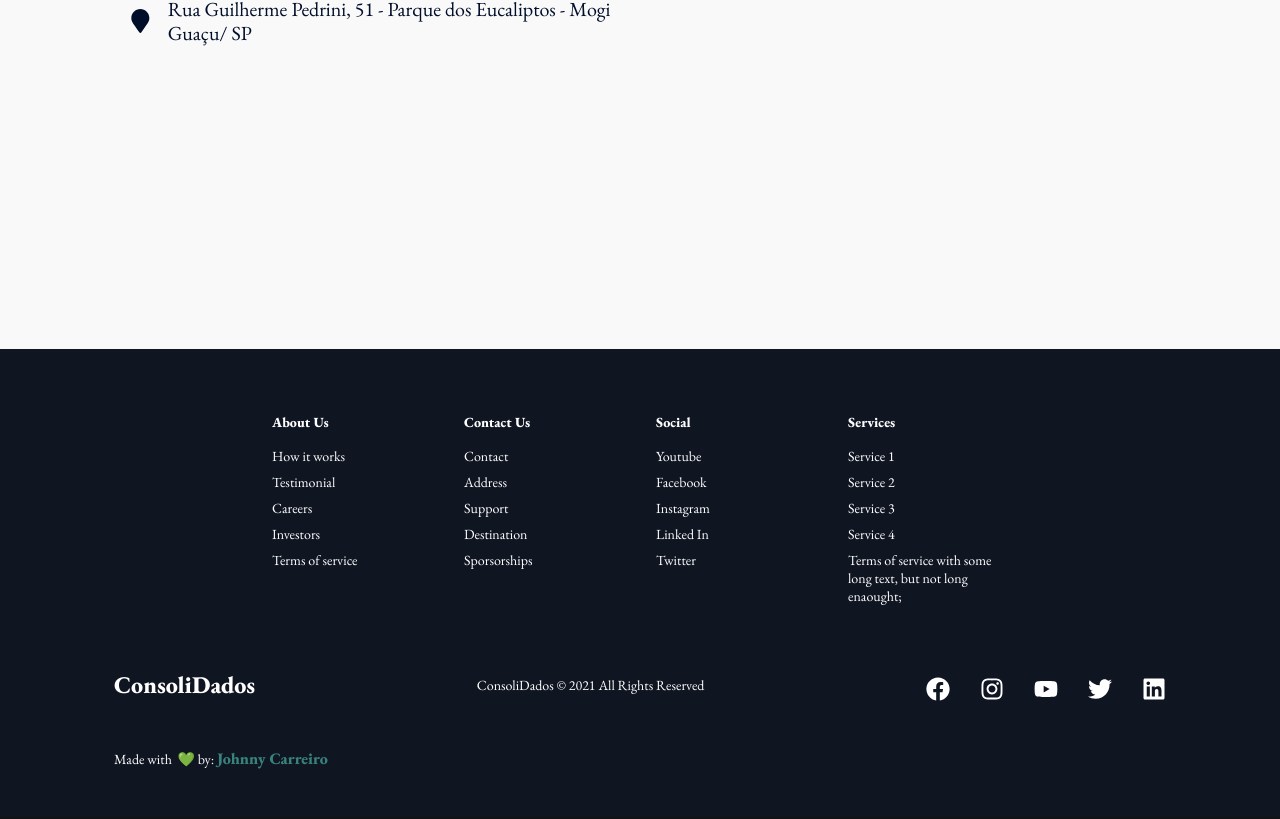
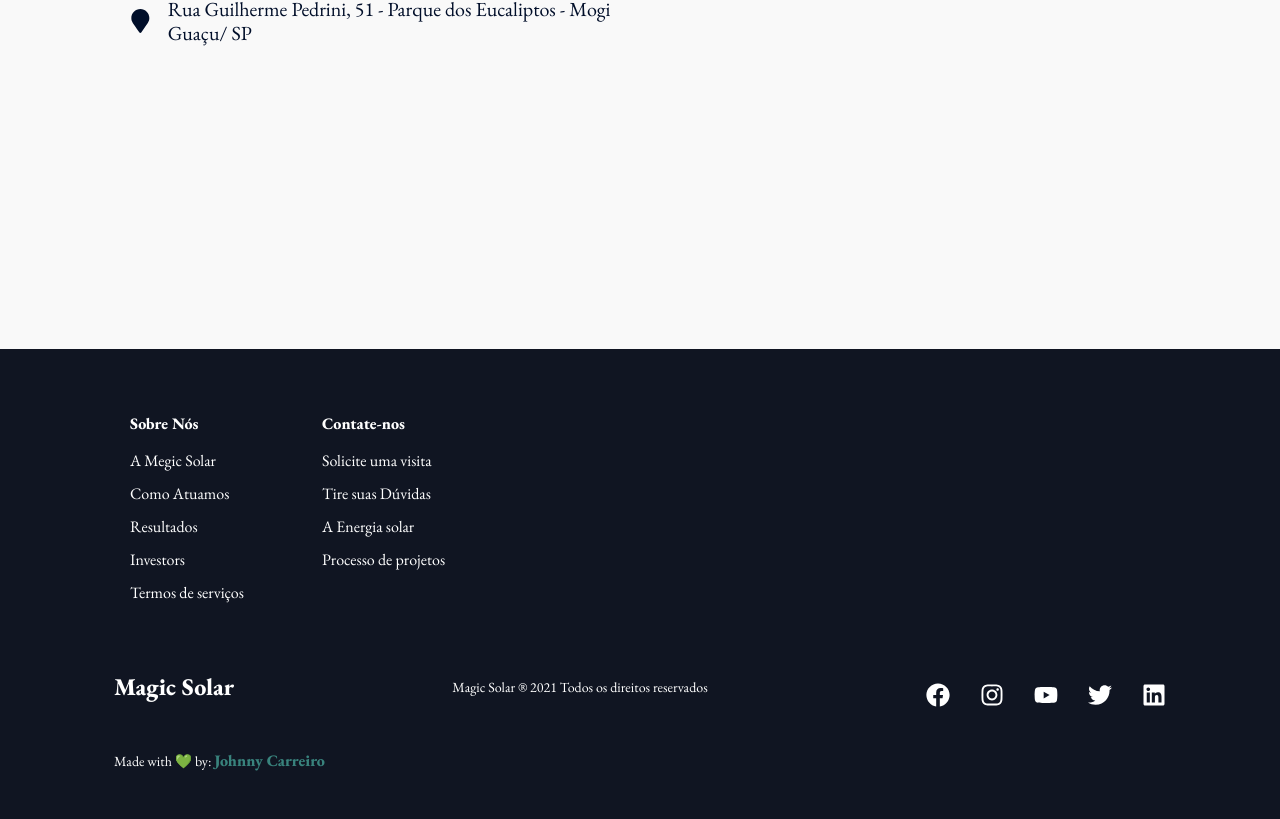
Before and after one commit to JohnnyCarreiro/magic-solar, a Next.js app: page / in a window 1280 px wide. Shown: the part 5491-6310 px from the top of the page. Built offline with nearby package versions, Linux system fonts and the light colour scheme.

Commit message:
feat: Improve footer

```diff
--- a/src/components/Footer/index.tsx
+++ b/src/components/Footer/index.tsx
@@ -30,15 +30,24 @@ function Footer({ children }: FooterProps) {
         <FooterLinksContainer>
           <FooterLinksWrapper>
             <FooterLinksItems>
-              <FooterLinksTitle>About Us</FooterLinksTitle>
+              <FooterLinksTitle>Sobre Nós</FooterLinksTitle>
               <FooterLink
-                to={'home'}
+                to={'about'}
                 smooth={true}
                 duration={500}
                 spy={true}
                 offset={-80}
               >
-                How it works
+                A Megic Solar
+              </FooterLink>
+              <FooterLink
+                to={'how-we-work'}
+                smooth={true}
+                duration={500}
+                spy={true}
+                offset={-80}
+              >
+                Como Atuamos
               </FooterLink>
               <FooterLink
                 to={'home'}
@@ -47,19 +56,10 @@ function Footer({ children }: FooterProps) {
                 spy={true}
                 offset={-80}
               >
-                Testimonial
+                Resultados
               </FooterLink>
               <FooterLink
-                to={'home'}
-                smooth={true}
-                duration={500}
-                spy={true}
-                offset={-80}
-              >
-                Careers
-              </FooterLink>
-              <FooterLink
-                to={'home'}
+                to={'results'}
                 smooth={true}
                 duration={500}
                 spy={true}
@@ -68,67 +68,61 @@ function Footer({ children }: FooterProps) {
                 Investors
               </FooterLink>
               <FooterLink
-                to={'home'}
+                to={''}
+                href={`termos`}
                 smooth={true}
                 duration={500}
                 spy={true}
                 offset={-80}
               >
-                Terms of service
+                Termos de serviços
               </FooterLink>
             </FooterLinksItems>
 
             <FooterLinksItems>
-              <FooterLinksTitle>Contact Us</FooterLinksTitle>
+              <FooterLinksTitle>Contate-nos</FooterLinksTitle>
               <FooterLink
-                to={'home'}
+                to={'contacts'}
+                href={`/agenda`}
                 smooth={true}
                 duration={500}
                 spy={true}
                 offset={-80}
               >
-                Contact
+                Solicite uma visita
               </FooterLink>
               <FooterLink
-                to={'home'}
+                to={'contacts'}
+                href={`/agenda`}
                 smooth={true}
                 duration={500}
                 spy={true}
                 offset={-80}
               >
-                Address
+                Tire suas Dúvidas
               </FooterLink>
               <FooterLink
-                to={'home'}
+                to={'solar-energy'}
                 smooth={true}
                 duration={500}
                 spy={true}
                 offset={-80}
               >
-                Support
+                A Energia solar
               </FooterLink>
               <FooterLink
-                to={'home'}
+                to={'services'}
                 smooth={true}
                 duration={500}
                 spy={true}
                 offset={-80}
               >
-                Destination
-              </FooterLink>
-              <FooterLink
-                to={'home'}
-                smooth={true}
-                duration={500}
-                spy={true}
-                offset={-80}
-              >
-                Sporsorships
+                Processo de projetos
               </FooterLink>
             </FooterLinksItems>
           </FooterLinksWrapper>
           {/* Second Column */}
-          <FooterLinksWrapper>
+          {/* <FooterLinksWrapper>
           <FooterLinksItems>
               <FooterLinksTitle>Social</FooterLinksTitle>
               <FooterLink
@@ -226,7 +220,7 @@ function Footer({ children }: FooterProps) {
                 Terms of service with some long text, but not long enaought;
               </FooterLink>
             </FooterLinksItems>
-          </FooterLinksWrapper>
+          </FooterLinksWrapper> */}
 
         </FooterLinksContainer>
         <SociaMedia>
@@ -241,19 +235,19 @@ function Footer({ children }: FooterProps) {
               spy={true}
               offset={-80}
             >
-              ConsoliDados
+              Magic Solar
             </ComapnyLogo>
-            <WebsiteRights>ConsoliDados © {new Date().getFullYear()} All Rights Reserved </WebsiteRights>
+            <WebsiteRights>Magic Solar ® {new Date().getFullYear()} Todos os direitos reservados </WebsiteRights>
             <SocilaIcons>
-              <SocialIconLink href="/#" target="_blank" area-label="Facebook" > <FaFacebook /> </SocialIconLink>
-              <SocialIconLink href="/#" target="_blank" area-label="Instagram" > <FaInstagram /> </SocialIconLink>
-              <SocialIconLink href="/#" target="_blank" area-label="YouTube" > <FaYoutube /> </SocialIconLink>
-              <SocialIconLink href="/#" target="_blank" area-label="Twitter" > <FaTwitter /> </SocialIconLink>
-              <SocialIconLink href="/#" target="_blank" area-label="LinkedIn" > <FaLinkedin /> </SocialIconLink>
+              <SocialIconLink href="/#" target="_blank" aria-label="Facebook" > <FaFacebook /> </SocialIconLink>
+              <SocialIconLink href="/#" target="_blank" aria-label="Instagram" > <FaInstagram /> </SocialIconLink>
+              <SocialIconLink href="/#" target="_blank" aria-label="YouTube" > <FaYoutube /> </SocialIconLink>
+              <SocialIconLink href="/#" target="_blank" aria-label="Twitter" > <FaTwitter /> </SocialIconLink>
+              <SocialIconLink href="/#" target="_blank" aria-label="LinkedIn" > <FaLinkedin /> </SocialIconLink>
             </SocilaIcons >
           </SocialMediaWrapper>
           <WebsiteDeveloper>
-            Made with  💚  by: <DeveloperLink href="https://www.johnnycarreiro.com" target="_blank" area-label="JohnnyCarreiro">
+            Made with 💚  by: <DeveloperLink href="https://www.johnnycarreiro.com" target="_blank" aria-label="JohnnyCarreiro">
               Johnny Carreiro
             </DeveloperLink>
           </WebsiteDeveloper>
--- a/src/components/Footer/styles.ts
+++ b/src/components/Footer/styles.ts
@@ -9,7 +9,7 @@ export const FooterWrapper = styled.div`
   display: flex;
   flex-direction: column;
   justify-content: center;
-  align-items: center;
+  align-items: flex-start;
   max-width: 1100px;
   margin: 0 auto;
 `
@@ -23,6 +23,9 @@ export const FooterLinksContainer = styled.div`
     display: grid;
     grid-template-columns: 1fr 1fr;
     width: 100%;
+    @media screen and (max-width: 820px) {
+      grid-template-columns: 1fr;
+  }
   }
 `
 export const FooterLinksWrapper = styled.div`
@@ -30,7 +33,9 @@ export const FooterLinksWrapper = styled.div`
 
   @media screen and (max-width: 820px) {
     flex-direction: column;
-  }
+    width: 100%;
+    align-items: center;
+}
 `
 export const FooterLinksItems = styled.div`
   display: flex;
@@ -47,16 +52,18 @@ export const FooterLinksItems = styled.div`
     padding: 10px;
     width: 100%;
     max-width: 160px;
+
+    align-items: center;
   }
 `
 export const FooterLinksTitle = styled.h3`
-  font-size: 0.875rem;
+  font-size: 1rem;
   margin-bottom: 16px;
 `
 export const FooterLink = styled(LinkS)`
   color: #fff;
-  margin-bottom: 0.5rem;
-  font-size: 0.875rem;
+  margin-bottom: 0.75rem;
+  font-size: 1rem;
   transition: all 0.3s ease-out;
   max-width: 160px;
 
@@ -104,15 +111,23 @@ export const SocilaIcons = styled.div`
   justify-content: space-between;
   align-items: center;
   width: 240px;
+
+  @media screen and (max-width:780px) {
+    width: 340px;
+  }
 `
 export const SocialIconLink = styled.a`
   color: #fff;
   font-size: 1.5rem;
   transition: all 0.3s ease-out;
+  line-height: 1rem;
 
   &:hover {
     color: #39837D;
     transition: all 0.3s ease-out;
+  }
+  @media screen and (max-width:780px) {
+    font-size: 3.5rem;
   }
 `
 export const WebsiteDeveloper = styled.small`
```
